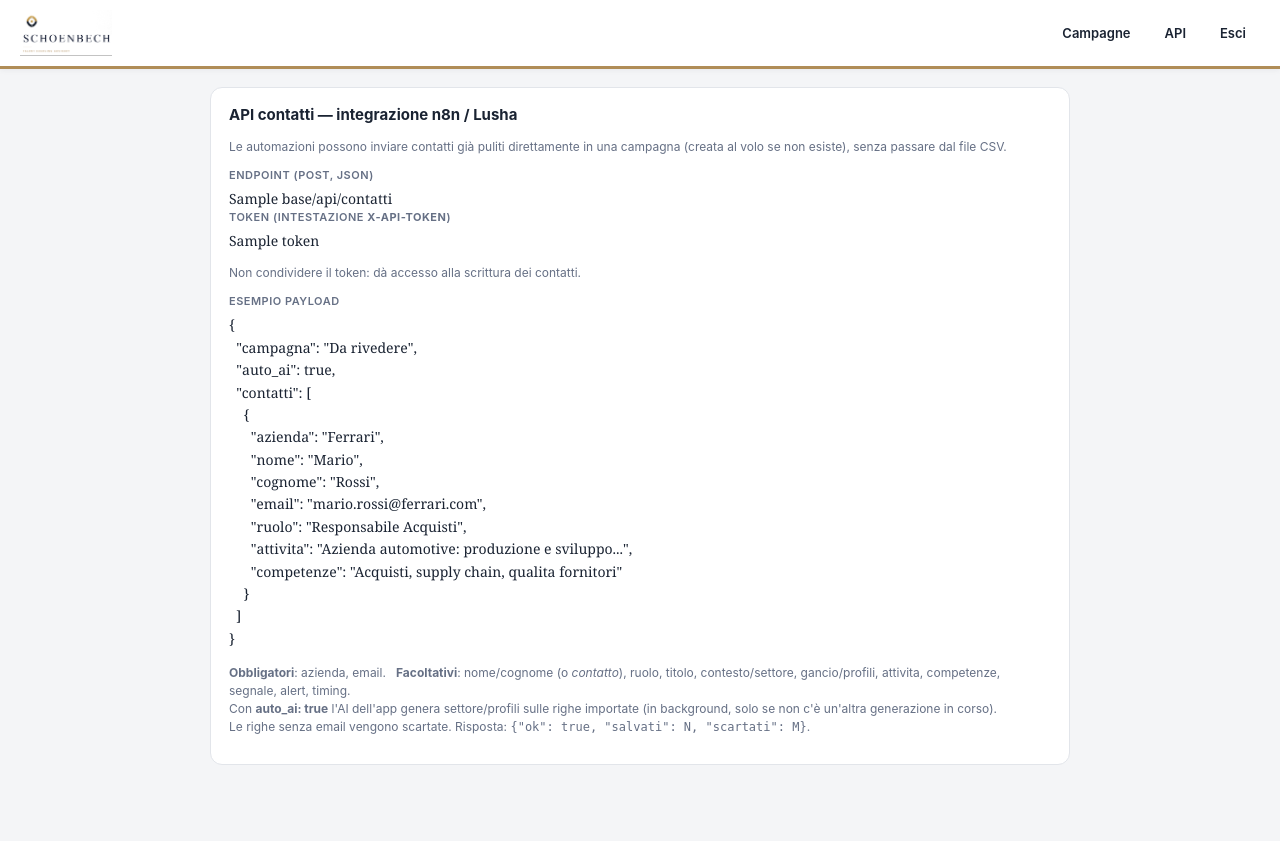
After one commit to LucaSchoenbech/outreach-platform, a FastAPI app: template templates/api_doc.html in a window 1280 px wide. The commit adds this page. Run offline with FastAPI, Linux system fonts and the light colour scheme; the template is opened without the code that fills it: most values are stand-ins (such as "Sample title", 1, 10 or a date in 2020); parts of the project's set-up code (start-up, migrations or seed data) failed here and were passed over.

Commit message:
API contatti per n8n: POST /api/contatti con token, auto_ai e pagina /api-doc; scheduler interno spento di default (invii da Cloud Scheduler)

```diff
--- a/app/main.py
+++ b/app/main.py
@@ -13,7 +13,7 @@ from pathlib import Path
 from urllib.parse import quote_plus
 
 import pandas as pd
-from fastapi import FastAPI, Request, Form, File, UploadFile, Depends
+from fastapi import FastAPI, Request, Form, File, UploadFile, Depends, Body
 from fastapi.responses import HTMLResponse, RedirectResponse, FileResponse, JSONResponse, Response
 from fastapi.staticfiles import StaticFiles
 from fastapi.templating import Jinja2Templates
@@ -1095,6 +1095,175 @@ def scheduler_stato(user=Depends(require_user)):
     return JSONResponse(scheduler.stato_pubblico())
 
 
+# ---------------------------------------------------------------------------
+# API contatti (integrazione n8n / Lusha / script esterni)
+# ---------------------------------------------------------------------------
+def _token_automazione_ok(request: Request) -> bool:
+    atteso = _pulisci_token(SCHEDULER_TOKEN)
+    if not atteso:
+        return False
+    fornito = ""
+    for h in ("X-API-Token", "X-Scheduler-Token"):
+        v = request.headers.get(h)
+        if v:
+            fornito = v
+            break
+    if not fornito:
+        fornito = request.query_params.get("token") or ""
+    return secrets.compare_digest(_pulisci_token(fornito), atteso)
+
+
+def _inserisci_contatto(db, camp, d):
+    """Crea/aggiorna azienda+contatto+riga campagna da un dict JSON."""
+    azienda = str(d.get("azienda") or "").strip()
+    nome = str(d.get("nome") or "").strip()
+    cognome = str(d.get("cognome") or "").strip()
+    email = str(d.get("email") or "").strip()
+    if not azienda or not email:
+        return None
+    if not nome and not cognome:
+        nome = str(d.get("contatto") or "").strip()
+    norm = _norm(azienda)
+    comp = db.query(models.Company).filter_by(normalized_name=norm).first()
+    if not comp:
+        comp = models.Company(legal_name=azienda, normalized_name=norm, source="api")
+        db.add(comp)
+        db.flush()
+    con = (db.query(models.Contact)
+           .filter_by(company_id=comp.company_id, email_normalized=email.lower()).first())
+    if not con:
+        con = models.Contact(company_id=comp.company_id, email=email,
+                             email_normalized=email.lower(), first_name=nome,
+                             last_name=cognome, role=str(d.get("ruolo") or ""), source="api")
+        db.add(con)
+        db.flush()
+    else:
+        if nome:
+            con.first_name = nome
+        if cognome:
+            con.last_name = cognome
+        if d.get("ruolo"):
+            con.role = str(d["ruolo"])
+    cc = (db.query(models.CampaignCompany)
+          .filter_by(campaign_id=camp.campaign_id, company_id=comp.company_id)
+          .filter(models.CampaignCompany.contact_id == con.contact_id).first())
+    nuovo = False
+    if not cc:
+        cc = models.CampaignCompany(campaign_id=camp.campaign_id,
+                                    company_id=comp.company_id, contact_id=con.contact_id)
+        db.add(cc)
+        db.flush()
+        nuovo = True
+    fullname = f"{nome} {cognome}".strip()
+    if fullname:
+        cc.saluto = build_saluto(fullname, titolo=str(d.get("titolo") or ""))
+    for campo, chiavi in (("contesto", ("contesto", "settore")),
+                          ("gancio", ("gancio", "profili")),
+                          ("timing", ("timing",)),
+                          ("ricerca_attivita", ("attivita", "attività")),
+                          ("ricerca_competenze", ("competenze",)),
+                          ("ricerca_segnale", ("segnale",)),
+                          ("alert_text", ("alert",))):
+        for k in chiavi:
+            v = d.get(k)
+            if v:
+                setattr(cc, campo, str(v).strip())
+                break
+    cc.paragrafo_apertura = build_apertura(cc.contesto or "", cc.gancio or "")
+    cc.draft_status = "Pronta" if (cc.contesto and cc.gancio and email) else "Bozza"
+    return cc, nuovo
+
+
+@app.post("/api/contatti")
+def api_contatti(request: Request, payload: dict = Body(...)):
+    """Riceve contatti da automazioni esterne (n8n) e li importa in una campagna.
+
+    Autenticazione: intestazione X-API-Token (oppure X-Scheduler-Token o ?token=).
+    Payload: {"campagna": "nome", "auto_ai": true, "contatti": [{...}]}
+    Campi accettati per contatto: azienda, nome, cognome, email, ruolo, titolo,
+    contesto/settore, gancio/profili, attivita, competenze, segnale, alert, timing.
+    """
+    if not _token_automazione_ok(request):
+        return JSONResponse({"ok": False, "errore": "token non valido"}, status_code=401)
+    campagna = str(payload.get("campagna") or "Da rivedere").strip()
+    auto_ai = bool(payload.get("auto_ai"))
+    if isinstance(payload.get("contatti"), list):
+        righe = payload["contatti"]
+    elif isinstance(payload.get("contatto"), dict):
+        righe = [payload["contatto"]]
+    elif payload.get("azienda"):
+        righe = [payload]
+    else:
+        righe = []
+    if not righe:
+        return JSONResponse({"ok": False, "errore": "nessun contatto nel payload"}, status_code=400)
+
+    db = SessionLocal()
+    creati, scartati = [], 0
+    try:
+        camp = db.query(models.Campaign).filter_by(name=campagna).first()
+        if not camp:
+            camp = models.Campaign(name=campagna, created_by="api")
+            db.add(camp)
+            db.flush()
+        for d in righe:
+            if not isinstance(d, dict):
+                scartati += 1
+                continue
+            try:
+                res = _inserisci_contatto(db, camp, d)
+            except Exception:
+                res = None
+            if not res:
+                scartati += 1
+                continue
+            creati.append(res[0].campaign_company_id)
+        db.commit()
+        ids = [str(x) for x in creati]
+    finally:
+        db.close()
+
+    if auto_ai and ids:
+        db = SessionLocal()
+        try:
+            rows_ai = []
+            for cid in ids:
+                cc = db.get(models.CampaignCompany, cid)
+                if not cc or cc.draft_status != "Bozza":
+                    continue
+                ha_dati = (cc.ricerca_attivita or cc.ricerca_competenze or cc.ricerca_segnale
+                           or cc.alert_text or (cc.contesto or "").strip() or (cc.gancio or "").strip())
+                if not ha_dati:
+                    continue
+                comp = db.get(models.Company, cc.company_id)
+                data = {"azienda": comp.legal_name if comp else "",
+                        "attivita": cc.ricerca_attivita or "", "competenze": cc.ricerca_competenze or "",
+                        "segnale": cc.ricerca_segnale or "", "alert": cc.alert_text or "",
+                        "timing": cc.timing or ""}
+                if (cc.contesto or "").strip() or (cc.gancio or "").strip():
+                    data["versione_attuale"] = {"settore": (cc.contesto or "").strip(),
+                                                "profili": (cc.gancio or "").strip()}
+                rows_ai.append({"cc_id": cc.campaign_company_id,
+                                "azienda": data["azienda"], "data": data})
+        finally:
+            db.close()
+        if rows_ai and not ai.AI_STATE.get("running"):
+            import threading
+            ai.AI_STOP.clear()
+            threading.Thread(target=ai.run_generate, args=(rows_ai,), daemon=True).start()
+
+    return JSONResponse({"ok": True, "campagna": campagna, "ricevuti": len(righe),
+                         "salvati": len(ids), "scartati": scartati, "ids": ids[:50]})
+
+
+@app.get("/api-doc", response_class=HTMLResponse)
+def api_doc(request: Request, user=Depends(require_user)):
+    return templates.TemplateResponse(request, "api_doc.html", {
+        "token": SCHEDULER_TOKEN or "(token non configurato)",
+        "base": str(request.base_url).rstrip("/"),
+    })
+
+
 @app.post("/invio/stop")
 def invio_stop(cid: str = Form(""), mode: str = Form("invio"), user=Depends(require_user)):
     mailer.STOP.set()
--- /dev/null
+++ b/templates/api_doc.html
@@ -0,0 +1,59 @@
+<!DOCTYPE html>
+<html lang="it">
+<head>
+<meta charset="utf-8">
+<meta name="viewport" content="width=device-width, initial-scale=1">
+<title>API contatti — Schoenbech Outreach</title>
+<link rel="icon" href="/static/logo_icon.png">
+<link rel="stylesheet" href="/static/app.css">
+</head>
+<body>
+<header class="topbar">
+  <a class="brand" href="/">
+    <img class="brand-icon" src="/static/logo_icon.png" alt="Schoenbech">
+    <img class="brand-full" src="/static/logo_full.png" alt="Schoenbech · Talent Sourcing Advisory">
+  </a>
+  <nav class="nav"><a href="/">Campagne</a><a href="/api-doc">API</a><a href="/logout">Esci</a></nav>
+</header>
+
+<div class="wrap" style="max-width:900px">
+  <div class="card">
+    <h3 style="margin-top:0">API contatti — integrazione n8n / Lusha</h3>
+    <p class="hint">Le automazioni possono inviare contatti già puliti direttamente in una campagna
+      (creata al volo se non esiste), senza passare dal file CSV.</p>
+
+    <label>Endpoint (POST, JSON)</label>
+    <pre class="body">{{ base }}/api/contatti</pre>
+
+    <label>Token (intestazione <b>X-API-Token</b>)</label>
+    <pre class="body">{{ token }}</pre>
+    <p class="hint">Non condividere il token: dà accesso alla scrittura dei contatti.</p>
+
+    <label>Esempio payload</label>
+    <pre class="body">{
+  "campagna": "Da rivedere",
+  "auto_ai": true,
+  "contatti": [
+    {
+      "azienda": "Ferrari",
+      "nome": "Mario",
+      "cognome": "Rossi",
+      "email": "mario.rossi@ferrari.com",
+      "ruolo": "Responsabile Acquisti",
+      "attivita": "Azienda automotive: produzione e sviluppo...",
+      "competenze": "Acquisti, supply chain, qualita fornitori"
+    }
+  ]
+}</pre>
+
+    <p class="hint" style="margin-top:14px">
+      <b>Obbligatori</b>: azienda, email. &nbsp; <b>Facoltativi</b>: nome/cognome (o <i>contatto</i>), ruolo,
+      titolo, contesto/settore, gancio/profili, attivita, competenze, segnale, alert, timing.<br>
+      Con <b>auto_ai: true</b> l'AI dell'app genera settore/profili sulle righe importate (in background,
+      solo se non c'è un'altra generazione in corso).<br>
+      Le righe senza email vengono scartate. Risposta: <code>{"ok": true, "salvati": N, "scartati": M}</code>.
+    </p>
+  </div>
+</div>
+</body>
+</html>
--- a/templates/index.html
+++ b/templates/index.html
@@ -16,6 +16,7 @@
   <nav class="nav">
     <a href="/" class="on">Campagne</a>
     <a href="/singola">Email singola</a>
+    <a href="/api-doc">API</a>
     <a href="/logout">Esci</a>
   </nav>
 </header>
```
Also changed, not shown: app/config.py (+5 -2 lines), 1 other file.
